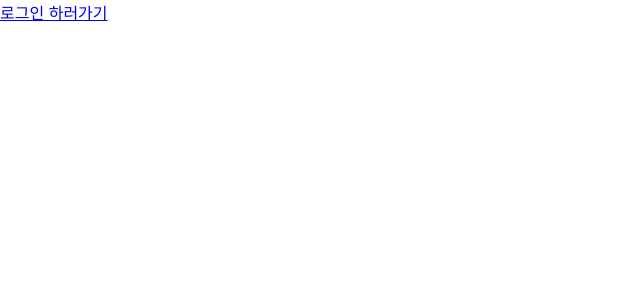
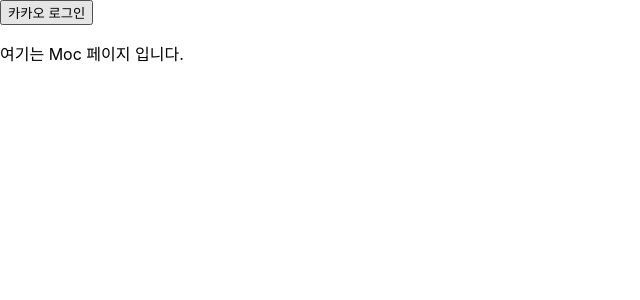
Before and after one commit to LeLu815/moc-front, a React (Create React App) app: page / in a window 1280 px wide. Shown: the top 300 px of the page, without its empty margins (0-640 px from the left). Built offline with nearby package versions, Linux system fonts and the light colour scheme.

Commit message:
Feat : 리덕스로 유저 데이터 저장하기

```diff
--- a/src/components/Header.js
+++ b/src/components/Header.js
@@ -0,0 +1,32 @@
+// import { useState } from "react"
+import { useSelector, useDispatch } from "react-redux";
+
+import { LoginBtn } from "./LoginBtn";
+import { kakaoAccessFunc } from "../util/kakoAuth";
+
+const Header = (props) => {
+  const isLoggedIn = useSelector((state) => state.user.isLoggedIn);
+  const user = useSelector((state) => state.user.user);
+
+  const handleLogin = () => {
+    kakaoAccessFunc();
+  };
+
+  return (
+    <>
+      {!isLoggedIn && (
+        <div>
+          <LoginBtn onClick={handleLogin} />
+        </div>
+      )}
+      {isLoggedIn && (
+        <div>
+          <span>{user.nickname}님 안녕하세요!</span>
+          <button>로그아웃</button>
+        </div>
+      )}
+    </>
+  );
+};
+
+export default Header;
--- a/src/pages/Home.js
+++ b/src/pages/Home.js
@@ -2,8 +2,15 @@
 
 import { Link } from "react-router-dom";
 
+import Header from "../components/Header";
+
 const HomePage = () => {
-  return <Link to="/login">로그인 하러가기</Link>;
+  return (
+    <>
+      <Header />
+      <p>여기는 Moc 페이지 입니다.</p>
+    </>
+  );
 };
 
 export default HomePage;
--- a/src/pages/KakaoToken.js
+++ b/src/pages/KakaoToken.js
@@ -1,18 +1,20 @@
 import { useLoaderData, defer, useNavigate } from "react-router-dom";
 import { useEffect } from "react";
+import { useDispatch } from "react-redux";
 
 import { getKakaoToken, sendKaKaoToken } from "../util/kakoAuth";
 import { userAction } from "../store/user-slice";
 
 const KakaoTokenPage = () => {
   const navigate = useNavigate();
+  const dispatch = useDispatch();
   // 유저데이터, 엑세스, 리프레시 토큰이 넘어온다.
   const { okay } = useLoaderData("kakao-token");
   useEffect(() => {
     if (okay.result) {
       const { user } = okay;
       // 위애서 받은 데이터들을 리덕스의 유저 객체에 던져준다.
-      userAction.loginUserData(user);
+      dispatch(userAction.loginUserData(user));
       // 받은 토큰은 리액트 쿼리에 키로 등록하고 관리해준다.
       navigate("/");
     } else {
--- a/src/pages/Login.js
+++ b/src/pages/Login.js
@@ -4,7 +4,6 @@
 
 const LoginPage = () => {
   const handleLogin = () => {
-    console.log("로그인 해볼까?");
     kakaoAccessFunc();
   };
   return <LoginBtn onClick={handleLogin} />;
```
